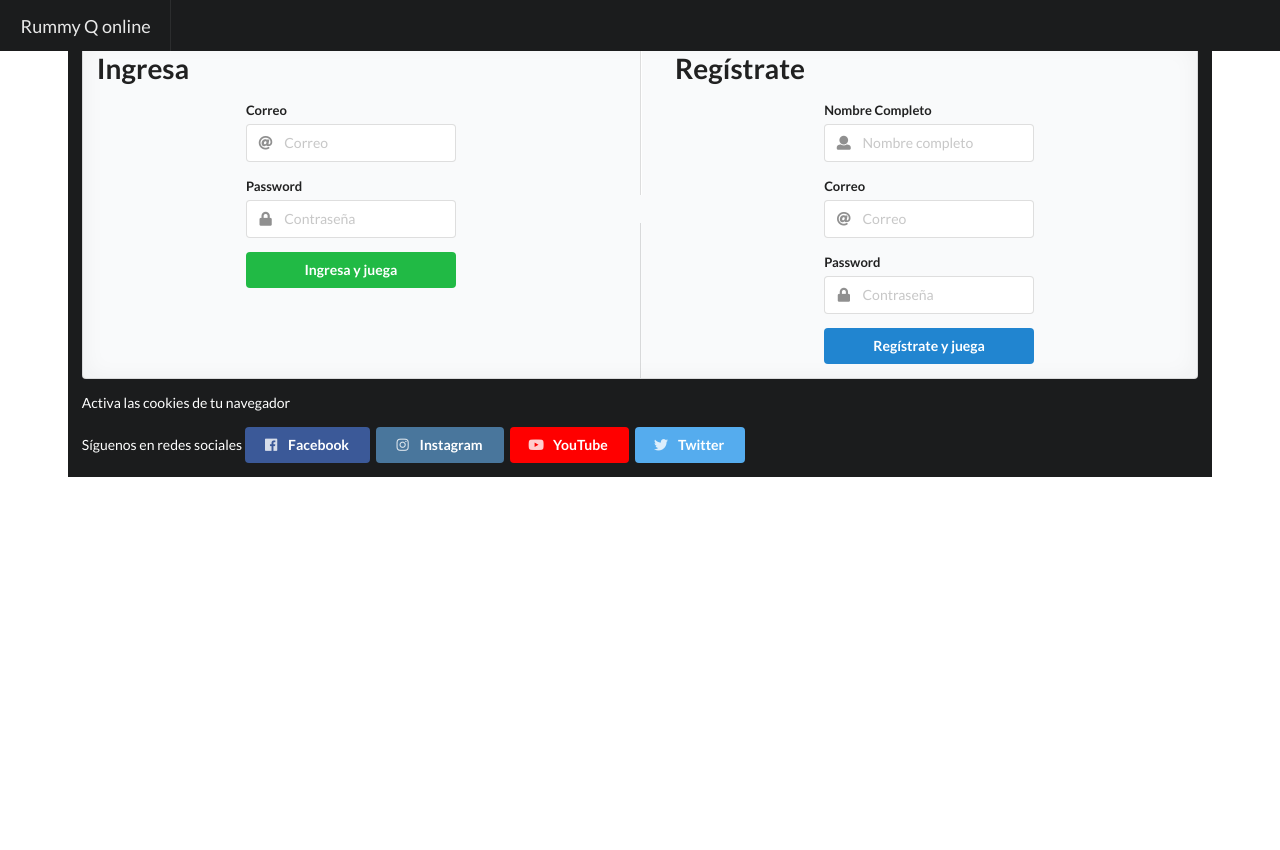
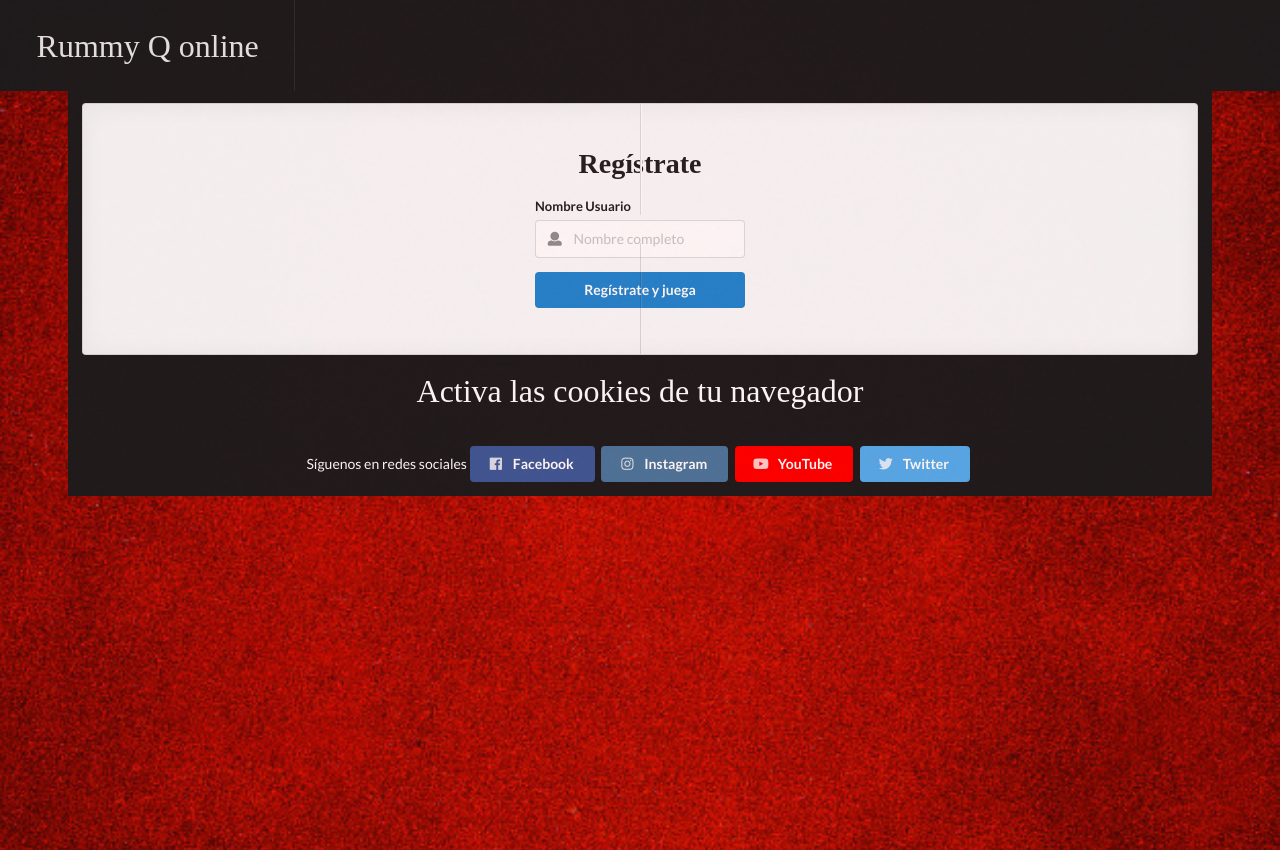
Before and after one commit to miguel26697/Proyecto2Corte, a plain HTML site: page login.html in a window 1280 px wide. Before the commit the page ends 800 px from the top, so only its background shows below. Drawn offline with nearby package versions, Linux system fonts and the light colour scheme; a script that the page names is missing.

Commit message:
registro

```diff
--- /dev/null
+++ b/css/RQ.css
@@ -0,0 +1,48 @@
+.EstiloRQ{
+	font-family: serif;
+	font-size: xx-large;
+	text-align: center;
+	width: 100%;
+}
+
+#encabezadoLogin, #encabezadoRegister{
+	text-align: center;
+	font-family: serif;
+}
+
+footer{
+	text-align: center;
+}
+
+body{
+	background-image: url("R1.jpg");
+	opacity: 95%;
+	background-repeat: repeat;
+	background-position: center;
+	position: relative;
+	background-size: cover;
+}
+#content{
+	margin-top: 50px;
+}
+
+.cajaContenedora{
+	text-align: center;
+	opacity: 90%;
+	color : #ffffff;
+	padding : 4px;
+	width : 500px;
+	height : 350px;
+	overflow : auto;
+}
+table{
+	opacity: 100%;
+}
+
+h1,h2{
+	font-size: large;
+}
+
+.ui.card.product{
+	color:black;
+}
--- a/login.html
+++ b/login.html
@@ -2,7 +2,7 @@
 <html>
 <head>
 	<link rel="stylesheet" type="text/css" href="css/semantic.min.css">
-	<link rel="stylesheet" type="text/css" href="css/micss.css">
+	<link rel="stylesheet" type="text/css" href="css/RQ.css">
 	<meta charset="utf-8">
 	<title>Rummy Q</title>
 
@@ -16,56 +16,21 @@
 	</div>
 	<div id="content" class="ui grid">
 		<div class="one wide column">
-
 		</div>
 		<div class="ui fourteen wide black column">
 			<div class="ui placeholder segment">
 				<div class="ui vertical black divider">
 
 				</div>
-				<div  id="acceso" class="clear ui two column very relaxed stackable grid gray">
-					<div class="column">
-						<div id="encabezadoLogin" class="ui huge header">Ingresa</div>
-						<div class="ui form">
-							<div class="field">
-								<label for="loginCorreo">Correo</label>
-								<div id="userLogin" class="ui left icon input">
-									<input id="correo" name="loginCorreo" type="text" placeholder="Correo">
-									<i class="at icon"></i>
-								</div>
-							</div>
-							<div class="field">
-								<label for="loginPassword">Password</label>
-								<div id="passwordLogin" class="ui left icon input">
-									<input id="contra" name="loginPassword" type="password" placeholder="Contraseña">
-									<i class="lock icon"></i>
-								</div>
-							</div>
-							<div id="login" class="ui green submit button">Ingresa y juega</div>
-						</div>
-					</div>
+				<div  id="acceso" class="clear ui one column very relaxed stackable grid gray">
 					<div class="column">
 						<div id="encabezadoRegister" class="ui huge header">Regístrate</div>
 						<div class="ui form">
 							<div class="field">
-								<label for="registroNombre">Nombre Completo</label>
+								<label for="registroNombre">Nombre Usuario</label>
 								<div id="registerName" class="ui left icon input">
 									<input id="registroNombre" name="registroNombre" type="text" placeholder="Nombre completo">
 									<i class="user icon"></i>
-								</div>
-							</div>
-							<div class="field">
-								<label for="registroCorreo">Correo</label>
-								<div id="registerMail" class="ui left icon input">
-									<input id="registroCorreo" name="registroCorreo" type="text" placeholder="Correo">
-									<i class="at icon"></i>
-								</div>
-							</div>
-							<div class="field">
-								<label for="registroPassword">Password</label>
-								<div id="registerPassword" class="ui left icon input">
-									<input id="registroPassword" name="registroPassword" type="password" placeholder="Contraseña">
-									<i class="lock icon"></i>
 								</div>
 							</div>
 							<div id="register" class="ui blue submit button">Regístrate y juega</div>
```
